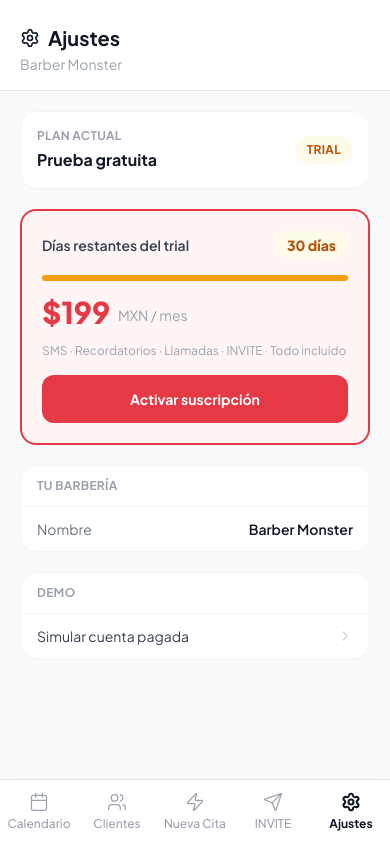
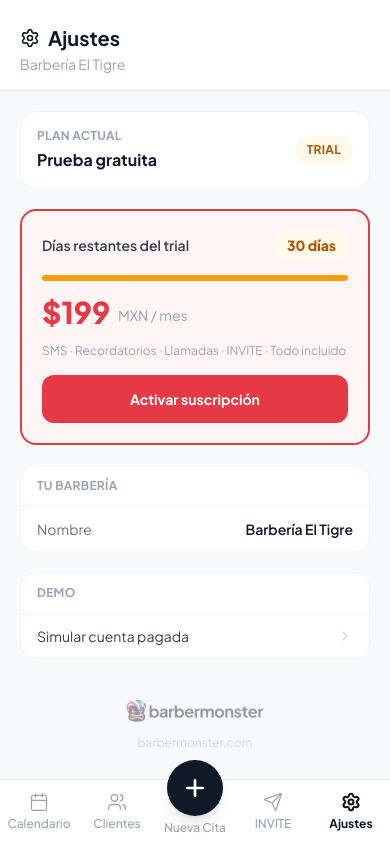
Before and after one commit to eugeniocez/bm-lite-prototype, a React (Vite) app: page /settings in a window 390 px wide. Built offline with nearby package versions, Linux system fonts and the light colour scheme.

Commit message:
feat: botón + central en BottomNav, logo en Settings, nombre default Barbería El Tigre

```diff
--- a/src/components/shared/BottomNav.jsx
+++ b/src/components/shared/BottomNav.jsx
@@ -1,10 +1,9 @@
 import { Link, useLocation } from 'react-router-dom'
-import { Zap, Calendar, Users, Send, Settings } from 'lucide-react'
+import { Calendar, Users, Send, Settings, Plus } from 'lucide-react'
 
 const NAV_ITEMS = [
   { to: '/calendario', label: 'Calendario', Icon: Calendar },
   { to: '/clientes', label: 'Clientes', Icon: Users },
-  { to: '/quickbook', label: 'Nueva Cita', Icon: Zap },
   { to: '/invite', label: 'INVITE', Icon: Send },
   { to: '/settings', label: 'Ajustes', Icon: Settings },
 ]
@@ -12,24 +11,43 @@ const NAV_ITEMS = [
 export default function BottomNav() {
   const { pathname } = useLocation()
   return (
-    <nav className="md:hidden fixed bottom-0 left-1/2 -translate-x-1/2 w-full max-w-md bg-white dark:bg-gray-900 border-t border-gray-200 dark:border-gray-800 flex z-40 shadow-lg">
-      {NAV_ITEMS.map(({ to, label, Icon }) => {
+    <nav className="md:hidden fixed bottom-0 left-1/2 -translate-x-1/2 w-full max-w-md bg-white dark:bg-gray-900 border-t border-gray-200 dark:border-gray-800 flex items-end z-40 shadow-lg">
+
+      {/* Primeros 2 ítems */}
+      {NAV_ITEMS.slice(0, 2).map(({ to, label, Icon }) => {
         const active = pathname.startsWith(to)
         return (
-          <Link
-            key={to}
-            to={to}
-            className={`flex-1 flex flex-col items-center py-3 gap-1 transition-colors ${
-              active
-                ? 'text-gray-900 dark:text-white'
-                : 'text-gray-400 dark:text-gray-600 hover:text-gray-600 dark:hover:text-gray-400'
-            }`}
-          >
+          <Link key={to} to={to} className={`flex-1 flex flex-col items-center py-3 gap-1 transition-colors ${active ? 'text-gray-900 dark:text-white' : 'text-gray-400 dark:text-gray-600'}`}>
             <Icon size={20} strokeWidth={active ? 2.5 : 1.5} />
             <span className={`text-xs ${active ? 'font-bold' : 'font-medium'}`}>{label}</span>
           </Link>
         )
       })}
+
+      {/* Botón central + */}
+      <div className="flex-1 flex flex-col items-center pb-2">
+        <Link
+          to="/quickbook"
+          className="w-14 h-14 -mt-5 bg-gray-900 dark:bg-white rounded-full flex items-center justify-center shadow-lg active:scale-95 transition-transform"
+        >
+          <Plus size={26} className="text-white dark:text-gray-900" strokeWidth={2.5} />
+        </Link>
+        <span className={`text-xs mt-1 ${pathname.startsWith('/quickbook') ? 'font-bold text-gray-900 dark:text-white' : 'font-medium text-gray-400 dark:text-gray-600'}`}>
+          Nueva Cita
+        </span>
+      </div>
+
+      {/* Últimos 2 ítems */}
+      {NAV_ITEMS.slice(2).map(({ to, label, Icon }) => {
+        const active = pathname.startsWith(to)
+        return (
+          <Link key={to} to={to} className={`flex-1 flex flex-col items-center py-3 gap-1 transition-colors ${active ? 'text-gray-900 dark:text-white' : 'text-gray-400 dark:text-gray-600'}`}>
+            <Icon size={20} strokeWidth={active ? 2.5 : 1.5} />
+            <span className={`text-xs ${active ? 'font-bold' : 'font-medium'}`}>{label}</span>
+          </Link>
+        )
+      })}
+
     </nav>
   )
 }
--- a/src/pages/Settings.jsx
+++ b/src/pages/Settings.jsx
@@ -135,6 +135,13 @@ export default function SettingsPage() {
           </button>
         </div>
 
+      {/* Logo */}
+        <div className="flex flex-col items-center pt-4 pb-2 gap-2">
+          <img src="/logo.webp" alt="BarberMonster" className="h-8 dark:hidden opacity-40" />
+          <img src="/logo-white.webp" alt="BarberMonster" className="h-8 hidden dark:block opacity-40" />
+          <p className="text-xs text-gray-300 dark:text-gray-700">barbermonster.com</p>
+        </div>
+
       </div>
     </div>
   )
--- a/src/store/negocio.js
+++ b/src/store/negocio.js
@@ -2,7 +2,7 @@ import { create } from 'zustand'
 import { todayStr } from '../utils/helpers'
 
 export const useNegocioStore = create((set) => ({
-  nombreBarberia: 'Barber Monster',
+  nombreBarberia: 'Barbería El Tigre',
   plan: 'trial',           // 'trial' | 'activo'
   fechaRegistro: todayStr(), // simula registro hoy por default
 
```
